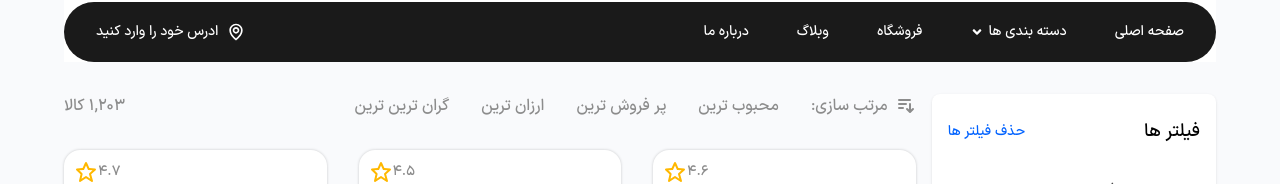
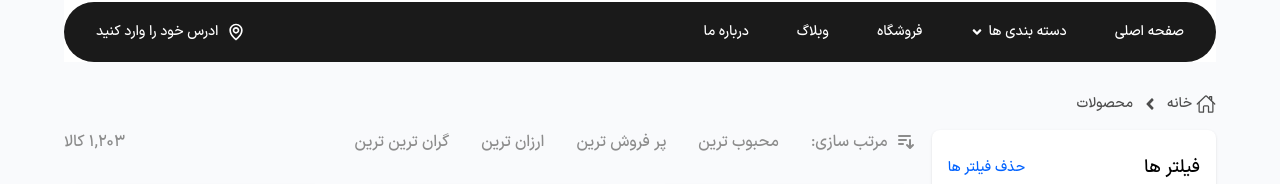
Before and after one commit to Mangelimahdi/Digirun, a React (Vite) app: page /products in a window 1280 px wide. Shown: the part 122-306 px from the top of the page. Built offline with nearby package versions, Linux system fonts and the light colour scheme; grey boxes are pictures that could not be loaded; what react-multi-date-picker would draw is missing.

Commit message:
feat: add breadcrumb navigation

```diff
--- a/src/components/common/Breadcrumb/Breadcrumb.jsx
+++ b/src/components/common/Breadcrumb/Breadcrumb.jsx
@@ -1,8 +1,39 @@
 import React from 'react'
+import { FaAngleLeft } from 'react-icons/fa'
+import { Link } from 'react-router'
 
-const Breadcrumb = () => {
+const Breadcrumb = ({ breadcrumbs }) => {
+
   return (
-    <div>Breadcrumb</div>
+    <ul className='flex items-center gap-1 md:gap-2 mb-4'>
+      {breadcrumbs.map((breadcrumb, index) => (
+        <>
+          {
+            breadcrumb.path ? (
+              <li>
+                <Link to={breadcrumb.path} className='flex items-center gap-1 text-gray-400 text-sm'>
+                  {breadcrumb.icon && <breadcrumb.icon  className="text-lg md:text-xl"/>}
+                  {breadcrumb.title}
+                </Link>
+              </li>
+            ) : (
+              <li className='flex items-center gap-1 text-gray-400 text-sm'>
+                {breadcrumb.icon && <breadcrumb.icon />}
+                {breadcrumb.title}
+              </li>
+            )
+          }
+          {
+            index < breadcrumbs.length - 1 && (
+              <span className='text-gray-400 text-sm md:text-lg'>
+                <FaAngleLeft />
+              </span>
+            )
+          }
+        </>
+      ))
+      }
+    </ul>
   )
 }
 
--- a/src/pages/AboutUs/page.jsx
+++ b/src/pages/AboutUs/page.jsx
@@ -1,8 +1,22 @@
 import React from 'react'
+import Breadcrumb from '../../components/common/Breadcrumb/Breadcrumb'
+import { IoHomeOutline } from "react-icons/io5";
+const AboutUs = () => {
+    const breadcrumbs = [
+        {
+            icon: IoHomeOutline,
+            title: "خانه",
+            path: "/",
+        },
+        {
+            title: "درباره ما",
+        },
+    ]
 
-const AboutUs = () => {
     return (
-        <div className='flex flex-col  md:items-end md:flex-row'>
+        <>
+            <Breadcrumb breadcrumbs={breadcrumbs} />
+            <div className='flex flex-col md:items-end md:flex-row'>
                 <div>
                     <h2 className='dark:text-gray-500 text-gray-400 md:text-xl mb-2 md:mb-4'>
                         درباره
@@ -68,6 +82,7 @@ const AboutUs = () => {
                     <img src="/images/aboutus.png" className='w-full' alt='دیجی ران' />
                 </div>
             </div>
+        </>
     )
 }
 
--- a/src/pages/Cart/page.jsx
+++ b/src/pages/Cart/page.jsx
@@ -5,11 +5,12 @@ import { HiOutlineShieldCheck } from "react-icons/hi2";
 import { TfiAngleLeft } from "react-icons/tfi";
 import ProductCount from '../../features/cart/ProductCount/ProductCount';
 import CartHeader from '../../features/cart/CartHeader/CartHeader';
-import { BiTrash } from 'react-icons/bi';
 import ConfirmPurchase from '../../features/cart/ConfirmPurchase/ConfirmPurchase';
 import useCart from '../../hooks/useCart';
 import products from '../../data/products';
 import EmptyCart from '../../features/cart/EmptyCart';
+import Breadcrumb from '../../components/common/Breadcrumb/Breadcrumb';
+import { IoHomeOutline } from "react-icons/io5";
 
 const Cart = () => {
     const {
@@ -21,13 +22,25 @@ const Cart = () => {
         totalItemsCount,
     } = useCart();
 
-
     const cartDetails = cartItems.map((item) => ({
         ...item,
         product: products.find(product => item.id === product.id)
     }))
 
+    const breadcrumbs = [
+        {
+            icon: IoHomeOutline,
+            title: "خانه",
+            path: "/",
+        },
+        {
+            title: "سبد خرید",
+        },
+    ];
+
     return (
+        <>
+            <Breadcrumb breadcrumbs={breadcrumbs} />
             <div className='mb-4 lg:mb-22 flex flex-col lg:flex-row items-start gap-y-4 lg:gap-x-8'>
                 {cartDetails.length > 0 ? (
                     <>
@@ -79,18 +92,16 @@ const Cart = () => {
                                         </div>
                                     </div>
                                 ))}
-
-
-
                         </div>
                         <div className='w-full lg:w-1/4'>
                             <ConfirmPurchase cartDetails={cartDetails} />
                         </div>
                     </>
                 ) : (
-                <EmptyCart/>
+                    <EmptyCart />
                 )}
             </div>
+        </>
     )
 }
 
--- a/src/pages/ContactUs/page.jsx
+++ b/src/pages/ContactUs/page.jsx
@@ -2,9 +2,24 @@ import React from 'react'
 import ContactForm from '../../features/contactus/ContactForm/ContactForm';
 import ContactHeader from '../../features/contactus/ContactHeader/ContactHeader';
 import ContactFooter from '../../features/contactus/ContactFooter/ContactFooter';
+import Breadcrumb from '../../components/common/Breadcrumb/Breadcrumb';
+import { IoHomeOutline } from "react-icons/io5";
 
 const ContactUs = () => {
+    const breadcrumbs = [
+        {
+            icon: IoHomeOutline,
+            title: "خانه",
+            path: "/",
+        },
+        {
+            title: "تماس با ما",
+        },
+    ]
+
     return (
+        <>
+            <Breadcrumb breadcrumbs={breadcrumbs} />
             <div className='mb-4 lg:mb-22 max-w-216 mx-auto'>
                 <div className='dark:bg-dark-100 p-4 rounded-sm shadow-100'>
                     <ContactHeader />
@@ -12,6 +27,7 @@ const ContactUs = () => {
                     <ContactFooter />
                 </div>
             </div >
+        </>
     )
 }
 
--- a/src/pages/Product/page.jsx
+++ b/src/pages/Product/page.jsx
@@ -10,15 +10,40 @@ import ProductServices from '../../features/product/ProductServices/ProductServi
 import ProductPurchase from '../../features/product/ProductPurchase/ProductPurchase';
 import RelatedProducts from '../../features/product/RelatedProducts/RelatedProducts';
 import ProductsDetails from '../../features/product/ProductDetails/ProductsDetails';
+import Breadcrumb from '../../components/common/Breadcrumb/Breadcrumb';
+import categories from '../../data/categories';
+import { IoHomeOutline } from "react-icons/io5";
 
 const Product = () => {
     const param = useParams();
     const productId = param.productId;
     const mainProduct = products.find((product) => product.id === Number(productId));
     const [selectedColor, setSelectedColor] = useState(mainProduct?.colors?.[0]);
+    const mainCategory = categories.find(category => category.id === mainProduct.categoryId);
+
+    const breadcrumbs = [
+        {
+            icon: IoHomeOutline,
+            title: "خانه",
+            path: "/",
+        },
+        {
+            title: "محصولات",
+            path: "/products"
+        },
+        {
+            title: mainCategory.title,
+            path: `/categories/${mainCategory.slug}`
+        },
+        {
+            title: mainProduct.title
+        }
+    ]
+
 
     return (
         <div className='mb-4 lg:mb-22'>
+            < Breadcrumb breadcrumbs={breadcrumbs} />
             <div className='flex flex-col lg:items-start lg:flex-row gap-4 lg:mb-22'>
                 <div className='bg-white dark:bg-dark-100 py-2 px-3 md:py-4 md:px-6 shadow-100 lg:w-3/4 rounded-lg'>
                     <div className='flex flex-col lg:flex-row gap-x-5 mb-5'>
--- a/src/pages/Products/page.jsx
+++ b/src/pages/Products/page.jsx
@@ -5,11 +5,26 @@ import ProductCard from '../../components/common/ProductCard/ProductCard';
 import { GrSort } from 'react-icons/gr';
 import { FaFilter } from 'react-icons/fa6';
 import products from '../../data/products.js';
+import Breadcrumb from '../../components/common/Breadcrumb/Breadcrumb.jsx';
+import { IoHomeOutline } from "react-icons/io5";
 
 const Products = () => {
   const [activePanel, setActivePanel] = useState(null);
 
+  const breadcrumbs = [
+    {
+      icon: IoHomeOutline,
+      title: "خانه",
+      path: "/",
+    },
+    {
+      title: "محصولات",
+    },
+  ];
+
   return (
+    <>
+      <Breadcrumb breadcrumbs={breadcrumbs} />
       <div className='flex flex-col lg:flex-row gap-x-4 mb-5'>
         <div className='flex lg:hidden items-center gap-4 mb-4'>
           <button className='flex items-center gap-2 py-1 px-2 border border-gray-300 dark:border-gray-500 rounded-2xl text-sm text-gray-400 dark:text-gray-500' onClick={() => setActivePanel("sort")}>
@@ -38,6 +53,7 @@ const Products = () => {
           </div>
         </div>
       </div>
+    </>
   )
 }
 
```
Lines whose indentation alone changed are shown as unchanged.
